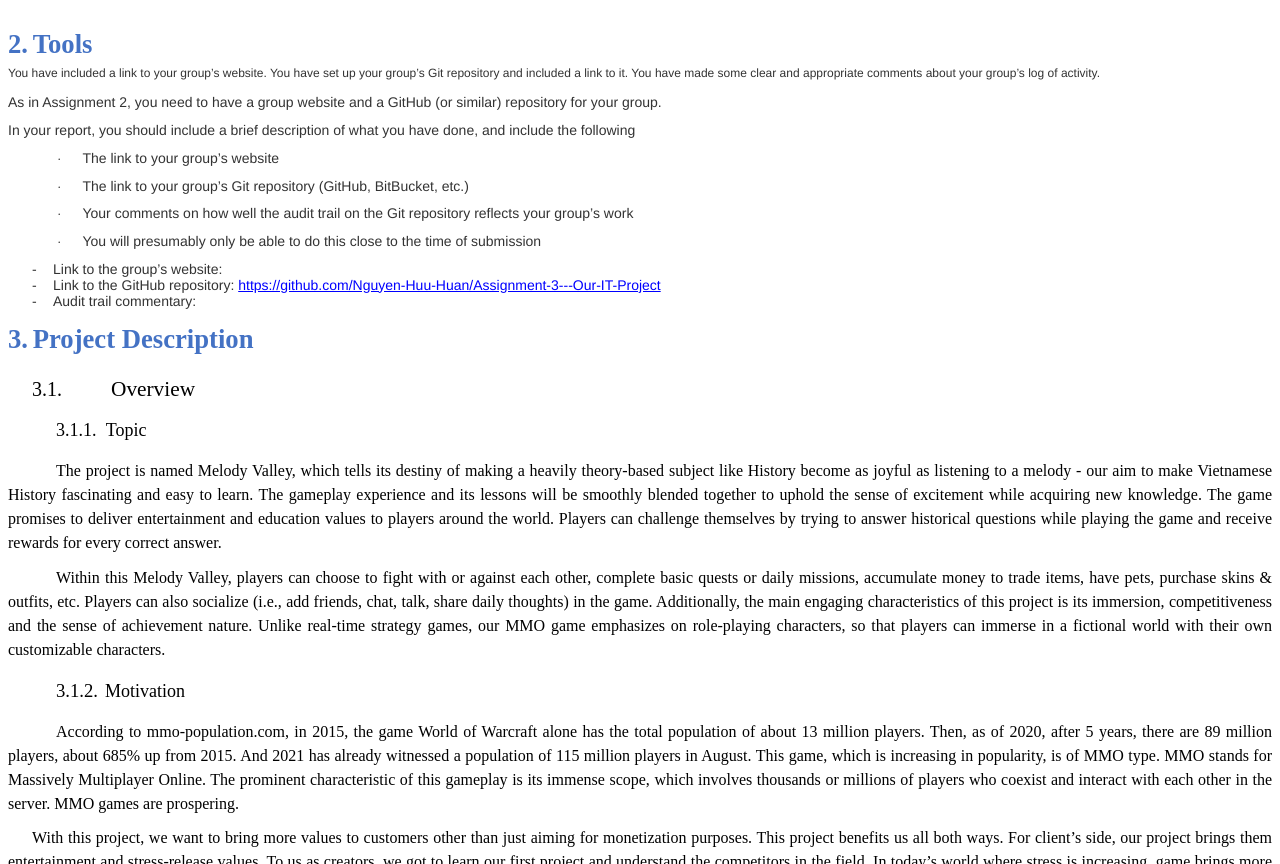
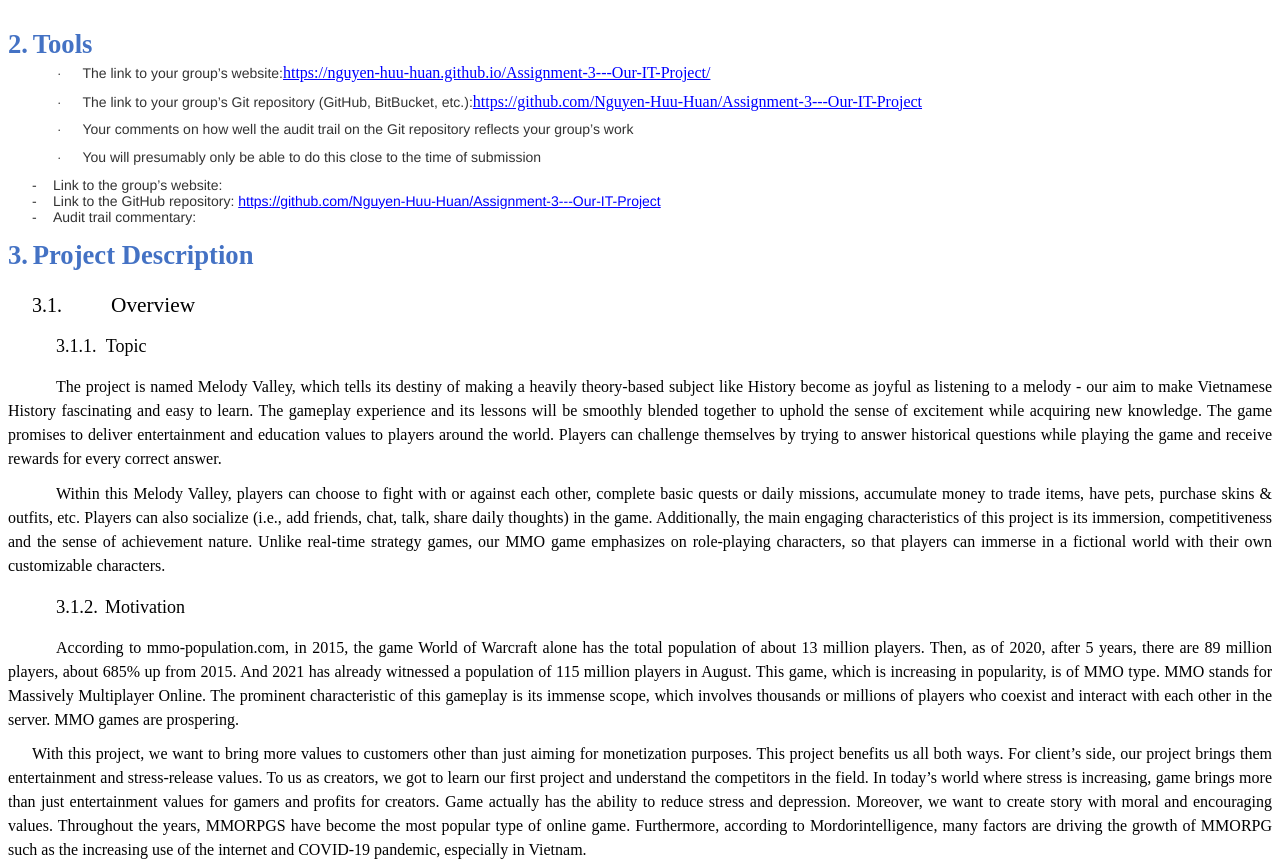
Before and after one commit to Nguyen-Huu-Huan/Assignment-3---Our-IT-Project, a plain HTML site: page index.html in a window 1280 px wide. Shown: the part 4067-4931 px from the top of the page. Drawn offline with Linux system fonts and the light colour scheme.

Commit message:
Update index.html

```diff
--- a/index.html
+++ b/index.html
@@ -1179,35 +1179,19 @@ name="_Toc82982147"><b><span lang=EN-CA style='line-height:150%;color:#4472C4'>2
 style='font:7.0pt "Times New Roman"'>&nbsp; </span></span></b><b><span
 lang=EN-CA style='color:#4472C4'>Tools</span></b></a></h1>
 
-<p class=MsoNormal><span lang=EN-CA style='font-size:9.0pt;line-height:150%;
-font-family:"Helvetica",sans-serif;color:#333333;background:white'>You have
-included a link to your group’s website. You have set up your group’s Git
-repository and included a link to it. You have made some clear and appropriate
-comments about your group’s log of activity.</span></p>
-
-<p style='margin-top:9.0pt;margin-right:0in;margin-bottom:9.0pt;margin-left:
-0in;background:white'><span style='font-size:10.5pt;font-family:"Helvetica",sans-serif;
-color:#333333'>As in Assignment 2, you need to have a group website and a
-GitHub (or similar) repository for your group.</span></p>
-
-<p class=MsoNormal style='margin-top:9.0pt;margin-right:0in;margin-bottom:9.0pt;
-margin-left:0in;line-height:normal;background:white'><span style='font-size:
-10.5pt;font-family:"Helvetica",sans-serif;color:#333333'>In your report, you
-should include a brief description of what you have done, and include the
-following</span></p>
 
 <p class=MsoNormal style='margin-left:54.75pt;text-indent:-.25in;line-height:
 normal;background:white'><span style='font-size:10.0pt;font-family:Symbol;
 color:#333333'>·<span style='font:7.0pt "Times New Roman"'>&nbsp;&nbsp;&nbsp;&nbsp;&nbsp;&nbsp;&nbsp;&nbsp;
 </span></span><span style='font-size:10.5pt;font-family:"Helvetica",sans-serif;
-color:#333333'>The link to your group’s website</span></p>
+	color:#333333'>The link to your group’s website:</span><a href="https://nguyen-huu-huan.github.io/Assignment-3---Our-IT-Project/">https://nguyen-huu-huan.github.io/Assignment-3---Our-IT-Project/</a></p>
 
 <p class=MsoNormal style='margin-left:54.75pt;text-indent:-.25in;line-height:
 normal;background:white'><span style='font-size:10.0pt;font-family:Symbol;
 color:#333333'>·<span style='font:7.0pt "Times New Roman"'>&nbsp;&nbsp;&nbsp;&nbsp;&nbsp;&nbsp;&nbsp;&nbsp;
 </span></span><span style='font-size:10.5pt;font-family:"Helvetica",sans-serif;
 color:#333333'>The link to your group’s Git repository (GitHub, BitBucket,
-etc.)</span></p>
+	etc.):</span><a href="https://github.com/Nguyen-Huu-Huan/Assignment-3---Our-IT-Project">https://github.com/Nguyen-Huu-Huan/Assignment-3---Our-IT-Project</a></p>
 
 <p class=MsoNormal style='margin-left:54.75pt;text-indent:-.25in;line-height:
 normal;background:white'><span style='font-size:10.0pt;font-family:Symbol;
```
